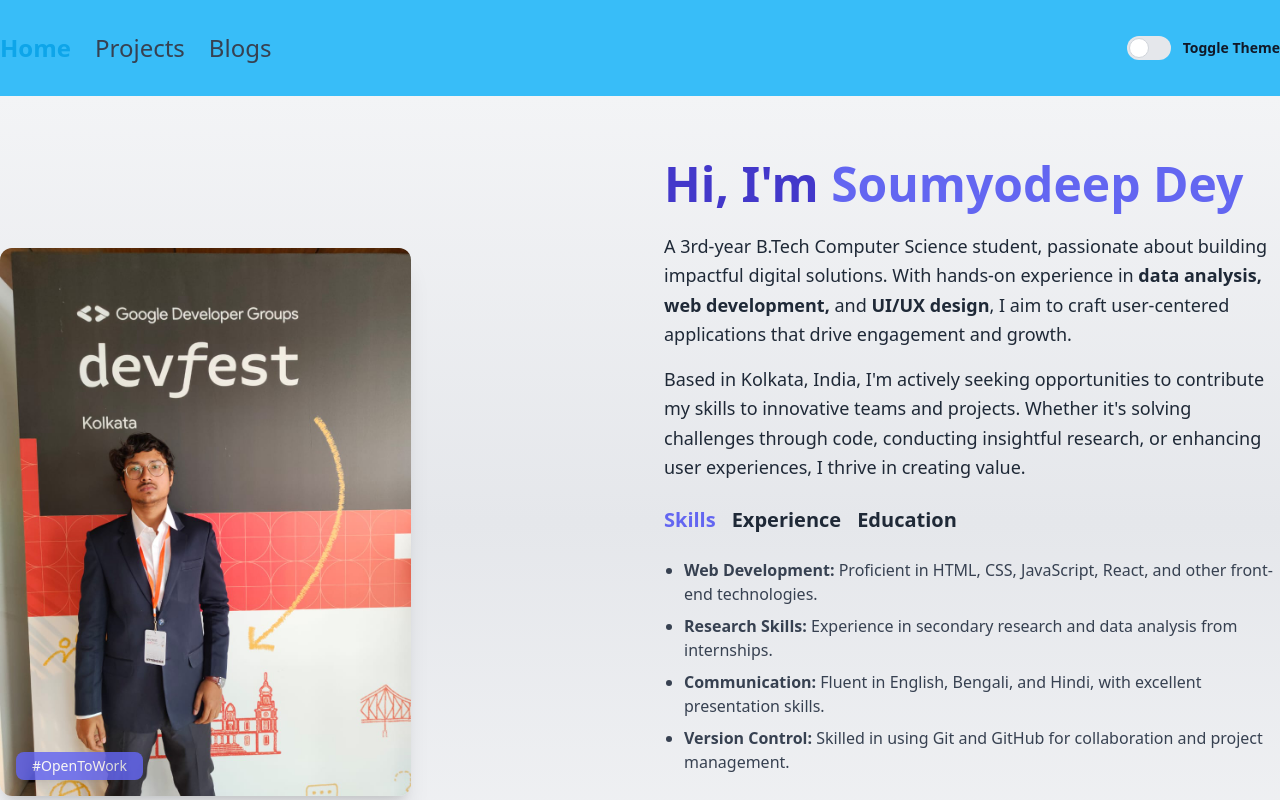
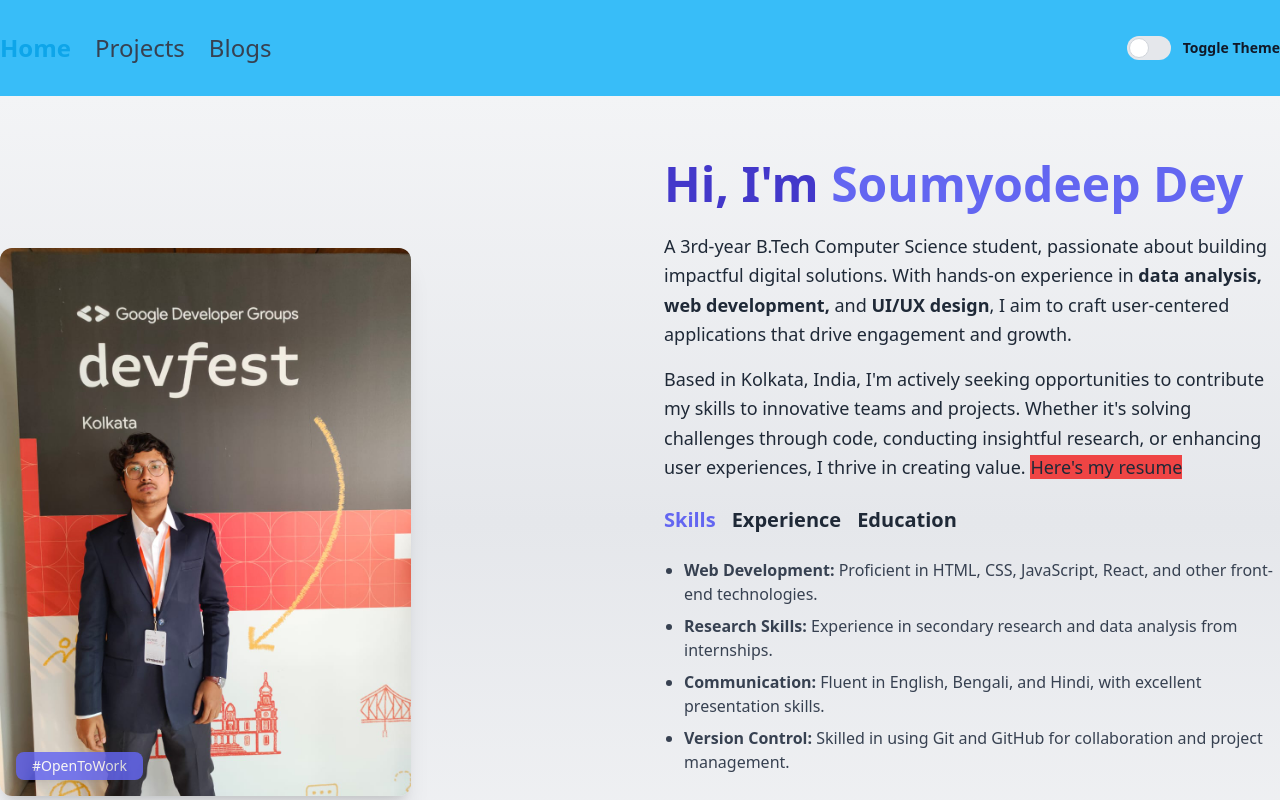
Before and after one commit to Soumyodeep-Dey/SD-portfolio, a React (Vite) app: page / in a window 1280 px wide. Shown: the top 800 px of the page. Built offline with nearby package versions, Linux system fonts and the light colour scheme.

Commit message:
Resume is added

```diff
--- a/src/components/Home/Home.jsx
+++ b/src/components/Home/Home.jsx
@@ -38,7 +38,7 @@
           Based in Kolkata, India, I&apos;m actively seeking opportunities to contribute my
             skills to innovative teams and projects. Whether it&apos;s solving challenges through
             code, conducting insightful research, or enhancing user experiences, I thrive in
-            creating value.
+            creating value. <a className= "bg-red-500" href="https://drive.google.com/file/d/1fHSCn7OesX4uDFF9IHBtAWqbDz5OVndW/view?usp=drive_link">Here&apos;s my resume</a>
           </p>
 
           {/* Section Tabs */}
```
